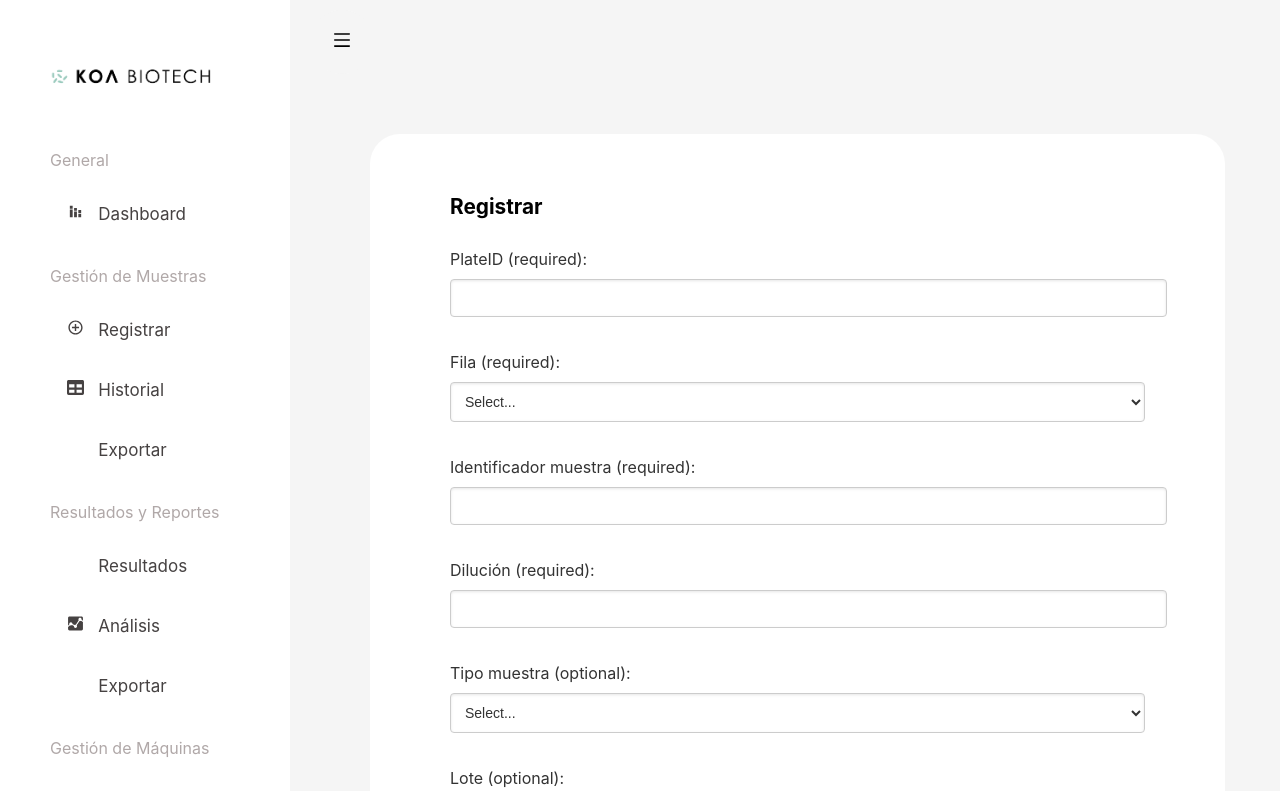
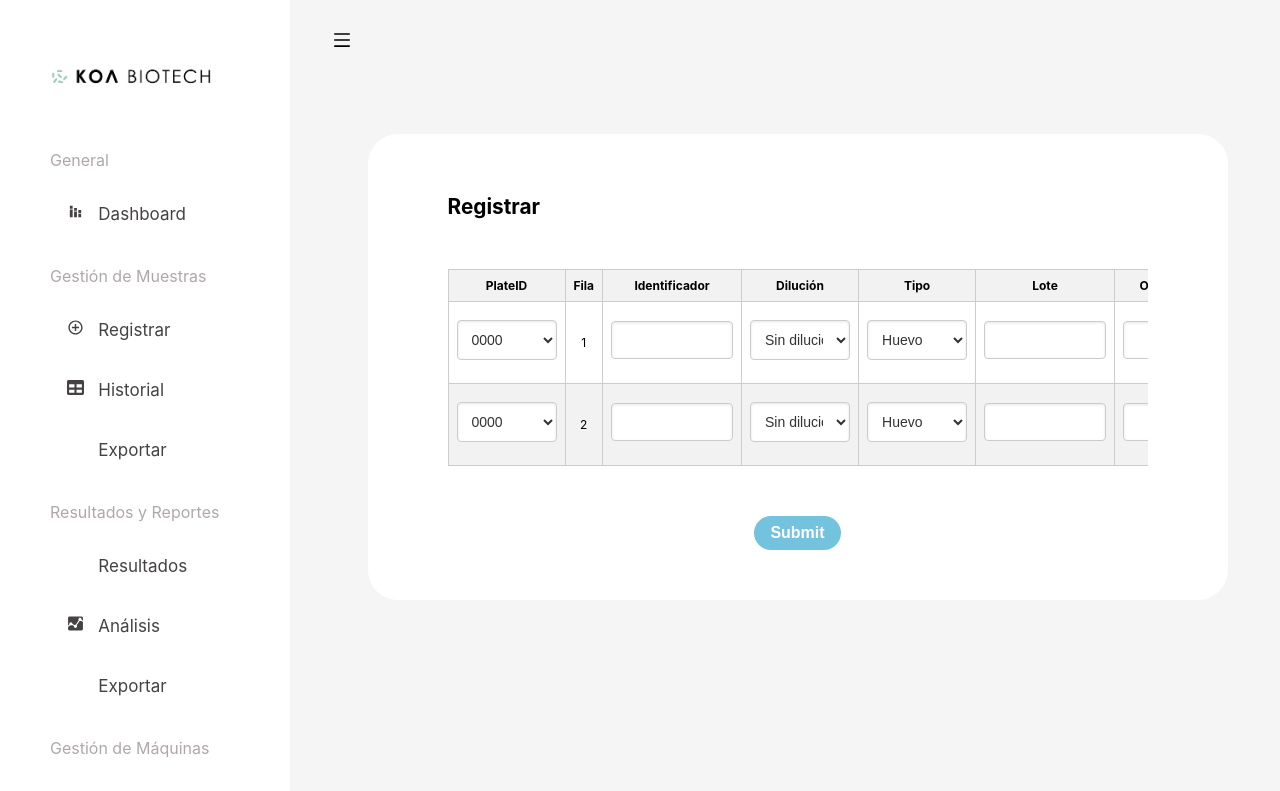
Before and after one commit to guillem-koa/koa-client-app, a React (Create React App) app: page /registrar in a window 1280 px wide. Shown: the top 791 px of the page. Built offline with nearby package versions, Linux system fonts and the light colour scheme; some icons are missing.

Commit message:
Registrar component

```diff
--- a/src/App.css
+++ b/src/App.css
@@ -57,10 +57,7 @@ h2 {
 /* Make the table horizontally scrollable */
 .table-container {
   overflow-x: auto;
-  padding: 20px; /* Adjust the padding value as needed */
-  display: flex;
-  justify-content: center; /* Align checkboxes to the left */
-  margin: 42px;
+  margin: 30px
 }
 
 table {
@@ -182,7 +179,7 @@ tbody tr:nth-child(even) {
   text-align: center; /* Center align text */
   text-decoration: none; /* Remove default underline */
   display: inline-block; /* Make it inline-block to adjust padding and margin */
-  font-size: 14px; /* Adjust font size */
+  font-size: 16px; /* Adjust font size */
   margin: 4px; /* Add margin */
   cursor: pointer; /* Show pointer cursor on hover */
   border-radius: 18px; /* Rounded corners */
--- a/src/Form.css
+++ b/src/Form.css
@@ -2,7 +2,7 @@
 
   /* Labels */
   form label {
-    display: block;
+    display: inline-block;
     margin-left: 50px;
     margin-bottom: px;
     color: #333;
@@ -11,7 +11,7 @@
   /* Inputs */
   form input,
   form select {
-    width: calc(100% - 50px); /* Account for left margin and padding */
+    width: 100px; /* Account for left margin and padding */
     margin-left: 0px; /* Larger margin for inputs */
     margin-top: 10px;
     margin-bottom: 15px;
--- a/src/pages/Registrar.jsx
+++ b/src/pages/Registrar.jsx
@@ -2,53 +2,86 @@ import React, { useState } from 'react';
 import '../Form.css'; // Import the CSS file
 import '../App.css'; // Import the CSS file
 
-//Committed change
+// Table Component
+const Table = ({ onSubmit }) => (
+  <form onSubmit={onSubmit} style={{ margin: '20px' }}>
+    <div className="table-container">
+      <table border="1" className="table">
+        <thead>
+          <tr>
+            <th>PlateID</th>
+            <th>Fila</th>
+            <th>Identificador</th>
+            <th>Dilución</th>
+            <th>Tipo</th>
+            <th>Lote</th>
+            <th>Observaciones</th>
+          </tr>
+        </thead>
+        <tbody>
+          {[1, 2].map((rowNumber) => (
+            <tr key={rowNumber}>
+              <td>
+                <select name={`plateid-${rowNumber}`} required>
+                  <option value="0000">0000</option>
+                  <option value="0001">0001</option>
+                  <option value="0002">0002</option>
+                  <option value="0003">0003</option>
+                </select>
+              </td>
+              <td>{rowNumber}</td>
+              <td>
+                <input type="text" name={`identificador-${rowNumber}`} required />
+              </td>
+              <td>
+                <select name={`dilucion-${rowNumber}`} required>
+                  <option value="Sin dilución">Sin dilución</option>
+                  <option value="1:2">1:2</option>
+                  <option value="1:4">1:4</option>
+                  <option value="1:10">1:10</option>
+                </select>
+              </td>
+              <td>
+                <select name={`tipo-${rowNumber}`} required>
+                  <option value="Huevo">Huevo</option>
+                  <option value="Larva">Larva</option>
+                  <option value="Mucus">Mucus</option>
+                  <option value="Otros">Otros</option>
+                </select>
+              </td>
+              <td>
+                <input type="text" name={`lote-${rowNumber}`} required />
+              </td>
+              <td>
+                <input type="text" name={`observaciones-${rowNumber}`} />
+              </td>
+            </tr>
+          ))}
+        </tbody>
+      </table>
+    </div>
+    <button
+      type="submit"
+      style={{ marginTop: '10px', padding: '8px 16px', fontSize: '16px' }}
+    >
+      Submit
+    </button>
+  </form>
+);
 
 const Registrar = () => {
-  const [formData, setFormData] = useState({
-    plate_id: '',
-    identifier: '',
-    dilution: '',
-    sample_type: '',
-    batch: '',
-    observations: '',
-    fila: '', // Added field for "Fila"
-  });
+  const [submitted, setSubmitted] = useState(false);
+  const [reset, setReset] = useState(false);
 
-  const handleChange = (e) => {
-    const { name, value } = e.target;
-    setFormData({ ...formData, [name]: value });
+  const handleSubmit = (e) => {
+    e.preventDefault();
+    setSubmitted(true);
+    setReset(false)
   };
 
-  const handleSubmit = async (e) => {
-    e.preventDefault();
-    try {
-      const response = await fetch('http://localhost:8000/api/samples', {
-        method: 'POST',
-        headers: { 'Content-Type': 'application/json' },
-        body: JSON.stringify(formData),
-      });
-
-      if (response.ok) {
-        alert('Sample submitted successfully!');
-        setFormData({
-          plate_id: '',
-          identifier: '',
-          dilution: '',
-          sample_type: '',
-          batch: '',
-          observations: '',
-          fila: '', // Reset the new field as well
-        });
-      } else {
-        const errorData = await response.json();
-        console.error('Error:', errorData);
-        alert(`Error submitting the sample: ${errorData.detail}`);
-      }
-    } catch (error) {
-      console.error('Error:', error);
-      alert('Error connecting to the server.');
-    }
+  const handleReset = () => {
+    setSubmitted(false);
+    setReset(true); // To reset the form fields
   };
 
   return (
@@ -57,83 +90,41 @@ const Registrar = () => {
         <div className="content" style={{ width: '100vh' }}>
           <h2>Registrar</h2>
 
-          <form onSubmit={handleSubmit}>
-            <label>
-              PlateID (required):
-              <input
-                type="text"
-                name="plate_id"
-                value={formData.plate_id}
-                onChange={handleChange}
-                required
-              />
-            </label>
-            <br />
-            <label>
-              Fila (required):
-              <select name="fila" value={formData.fila} onChange={handleChange} required>
-                <option value="">Select...</option>
-                <option value="1">1</option>
-                <option value="2">2</option>
-              </select>
-            </label>
+          {!submitted && !reset ? (
+            <Table onSubmit={handleSubmit} />
+          ) : null}
 
-            <br />
-            <label>
-              Identificador muestra (required):
-              <input
-                type="text"
-                name="identifier"
-                value={formData.identifier}
-                onChange={handleChange}
-                required
-              />
-            </label>
-            <br />
-            <label>
-              Dilución (required):
-              <input
-                type="text"
-                name="dilution"
-                value={formData.dilution}
-                onChange={handleChange}
-                required
-              />
-            </label>
-            <br />
-            <label>
-              Tipo muestra (optional):
-              <select name="sample_type" value={formData.sample_type} onChange={handleChange}>
-                <option value="">Select...</option>
-                <option value="water">Huevo</option>
-                <option value="soil">Larva</option>
-                <option value="air">Otros</option>
-              </select>
-            </label>
-            <br />
-            <label>
-              Lote (optional):
-              <input
-                type="text"
-                name="batch"
-                value={formData.batch}
-                onChange={handleChange}
-              />
-            </label>
-            <br />
-            <label>
-              Observaciones (optional):
-              <input
-                type="text"
-                name="observations"
-                value={formData.observations}
-                onChange={handleChange}
-              />
-            </label>
+          {submitted && !reset && (
+            <div>
+            <div
+              style={{
+                marginTop: '20px',
+                marginLeft: '50px',
+                color: 'gray',
+                fontSize: '18px',
+                backgroundColor: '#f9f9f9', // Light background color
+                border: '1px solid #ccc', // Light gray border
+                borderRadius: '5px', // Rounded corners
+                boxShadow: '0 4px 6px rgba(0, 0, 0, 0.1)', // Subtle shadow
+                padding: '10px', // Inner spacing
+              }}
+            >              Su muestra se ha registrado correctamente ✅ </div>
+            <div style={{ display: 'flex', justifyContent: 'center', alignItems: 'center', marginTop: '25px' }}>
+              <button
+                onClick={handleReset}
+                className='btn'
+              >
+                Nueva muestra
+              </button>
+              </div>
 
-            <br />
-            <button type="submit">Submit</button>
-          </form>
+            </div>
+
+          )}
+
+          {reset && !submitted && (
+            <Table onSubmit={handleSubmit} />
+          )}
         </div>
       </div>
     </div>
```
